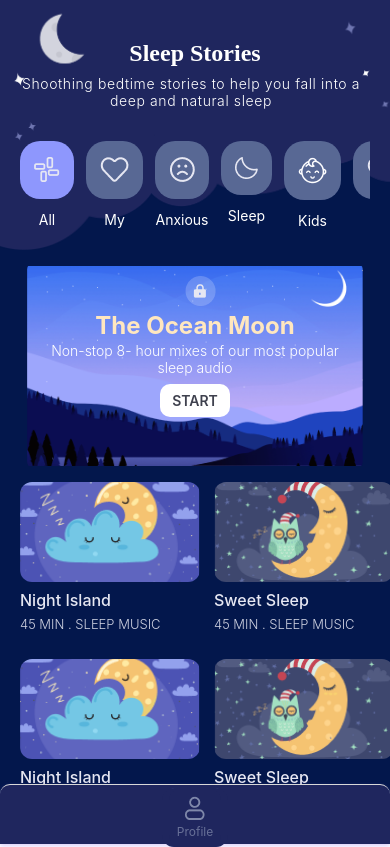
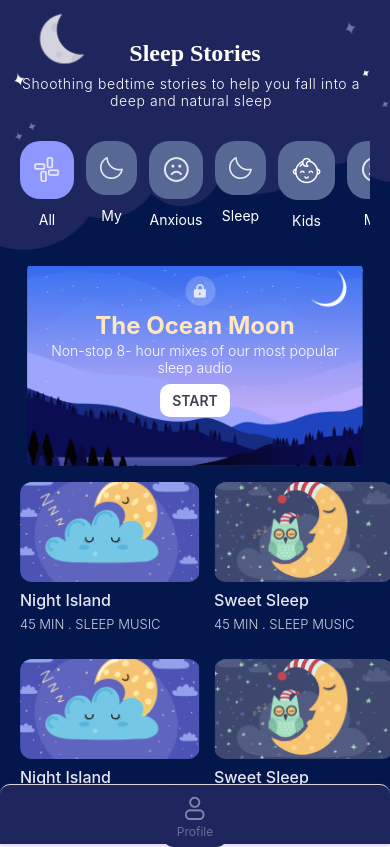
Before and after one commit to baha-udin/Meditation---Be-wise-in-Our-Life, a React Native app: screen /BottomNavigation in a window 390 px wide. Built offline with nearby package versions, Linux system fonts and the light colour scheme.

Commit message:
clear task

```diff
--- a/src/assets/img/index.js
+++ b/src/assets/img/index.js
@@ -46,8 +46,10 @@ import Ornamen from './ornamen.png';
 import BackgroundSplash from './background-splash.png';
 import IlustrastionSplash from './ilustration-splash.png';
 import ImageOnboard from './imageOnboard.png';
+import ImageDownload from './download.png';
 
 export {
+  ImageDownload,
   BackgroundSplash,
   IlustrastionSplash,
   ImageOnboard,
--- a/src/pages/DetailPage/index.js
+++ b/src/pages/DetailPage/index.js
@@ -19,6 +19,7 @@ import {
   IconHeadset,
   IconSaveLove,
   IconTinyLove,
+  ImageDownload,
 } from '../../assets/img';
 
 const DetailPage = ({navigation}) => {
@@ -38,7 +39,7 @@ const DetailPage = ({navigation}) => {
               </View>
               <View style={styles.rightTop}>
                 <Image source={IconSaveLove} style={styles.iconSelfLove} />
-                <Image source={IconDownloads} style={styles.iconTop} />
+                <Image source={ImageDownload} style={styles.iconTop} />
               </View>
             </View>
           </ImageBackground>
--- a/src/pages/Home/index.js
+++ b/src/pages/Home/index.js
@@ -52,7 +52,7 @@ const Home = ({navigation}) => {
                   {/* card 2 */}
                   <View style={styles.cardFeature}>
                     <View style={styles.wrapIconOther}>
-                      <Image style={styles.iconFeature} source={IconLove} />
+                      <Image style={styles.iconFeature} source={IconSleep} />
                     </View>
                     <Text style={styles.textFeature}>My</Text>
                   </View>
@@ -84,7 +84,7 @@ const Home = ({navigation}) => {
                   {/* card 6 */}
                   <View style={styles.cardFeature}>
                     <View style={styles.wrapIconOther}>
-                      <Image style={styles.iconFeature} source={IconLove} />
+                      <Image style={styles.iconFeature} source={IconAnxious} />
                     </View>
                     <Text style={styles.textFeature}>My</Text>
                   </View>
--- a/src/pages/MusicPlayer/index.js
+++ b/src/pages/MusicPlayer/index.js
@@ -51,11 +51,9 @@ const MusicPlayer = ({navigation}) => {
           {/* bagian play, backwad, forwad */}
           <View style={styles.wrapButtonNavigate}>
             <Image source={IconForwad} style={styles.IconBack} />
-            {onPress ? (
-              <Image source={IconPlay} style={styles.IconPause} />
-            ) : (
-              <Image source={IconPause} style={styles.IconPause} />
-            )}
+
+            <Image source={IconPlay} style={styles.IconPause} />
+
             <Image source={IconForwad} style={styles.IconBack} />
           </View>
           <View style={styles.wrapTimer}>
```
Also changed, not shown: src/assets/img/download.png (added).
